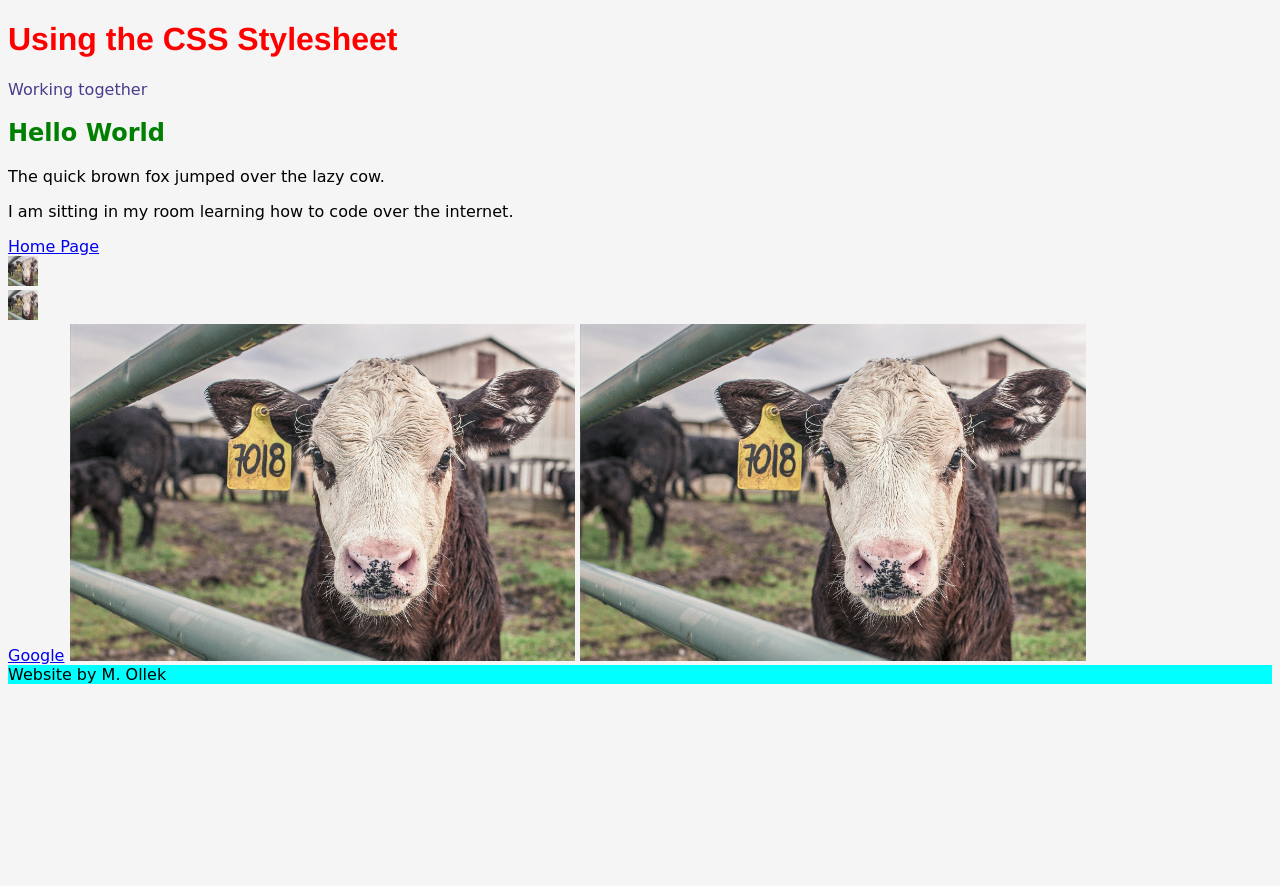
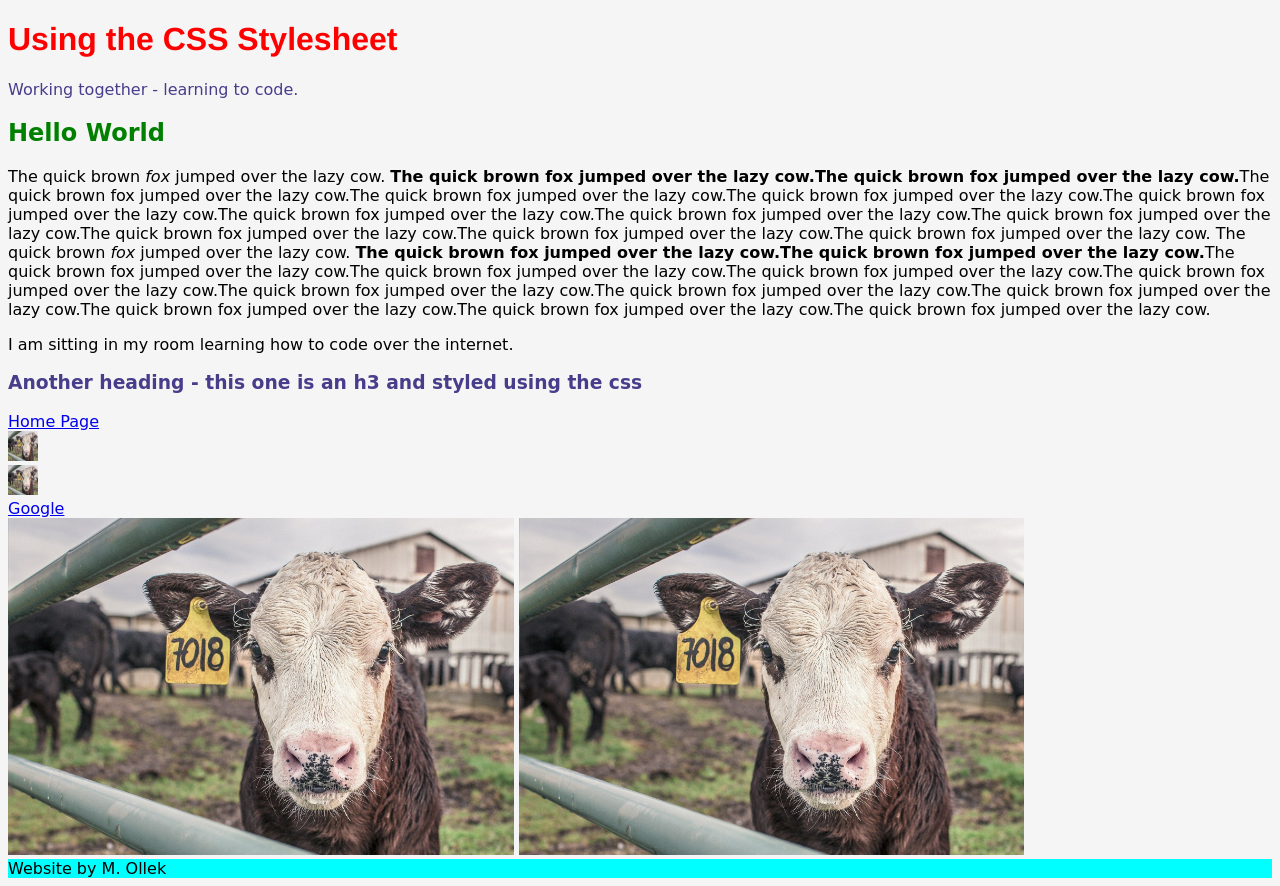
Before and after one commit to mollek11/websitefitc, a plain HTML site: page lesson7.html in a window 1280 px wide. Before the commit the page ends 800 px from the top, so only its background shows below. Drawn offline with Linux system fonts and the light colour scheme; a web font is replaced by a local one.

Commit message:
Update lesson7.html

```diff
--- a/lesson7.html
+++ b/lesson7.html
@@ -11,23 +11,26 @@
 <body>
 <header>
   <h1>Using the CSS Stylesheet</h1>
-  Working together
+  Working together - learning to code.
 </header>
 
 <h2>Hello World</h2>
 
-<p>The quick brown fox jumped over the lazy cow.</p>
+<p>The quick brown <em>fox</em> jumped over the lazy cow. <strong>The quick brown fox jumped over the lazy cow.</strong><b>The quick brown fox jumped over the lazy cow.</b>The quick brown fox jumped over the lazy cow.The quick brown fox jumped over the lazy cow.The quick brown fox jumped over the lazy cow.The quick brown fox jumped over the lazy cow.The quick brown fox jumped over the lazy cow.The quick brown fox jumped over the lazy cow.The quick brown fox jumped over the lazy cow.The quick brown fox jumped over the lazy cow.The quick brown fox jumped over the lazy cow.The quick brown fox jumped over the lazy cow. The quick brown <em>fox</em> jumped over the lazy cow. <strong>The quick brown fox jumped over the lazy cow.</strong><b>The quick brown fox jumped over the lazy cow.</b>The quick brown fox jumped over the lazy cow.The quick brown fox jumped over the lazy cow.The quick brown fox jumped over the lazy cow.The quick brown fox jumped over the lazy cow.The quick brown fox jumped over the lazy cow.The quick brown fox jumped over the lazy cow.The quick brown fox jumped over the lazy cow.The quick brown fox jumped over the lazy cow.The quick brown fox jumped over the lazy cow.The quick brown fox jumped over the lazy cow.</p>
 
 <section>
   <p>I am sitting in my room learning how to code over the internet.</p>
 </section>
 
+<h3>Another heading - this one is an h3 and styled using the css</h3>
 
+<section>
 <!-- using hyperlinks -->
-<a href="index.html">Home Page</a><br>
-<a href="index.html"><img src="images/calf.jpg" alt="cow" width="30" height="30" /></a><br>
-<a href="images/calf.jpg"><img src="images/calf.jpg" alt="cow" width="30" height="30" /></a><br>
-<a href="https://www.google.com/" target="_blank">Google</a>
+  <a href="index.html">Home Page</a><br>
+  <a href="index.html"><img src="images/calf.jpg" alt="cow" width="30" height="30" /></a><br>
+  <a href="images/calf.jpg"><img src="images/calf.jpg" alt="cow" width="30" height="30" /></a><br>
+  <a href="https://www.google.com/" target="_blank">Google</a>
+</section>
 
 <!-- Inserting images -->
 <img src="images/calf.jpg" alt="picture of a calf" height="30%" width="40%" />
```
